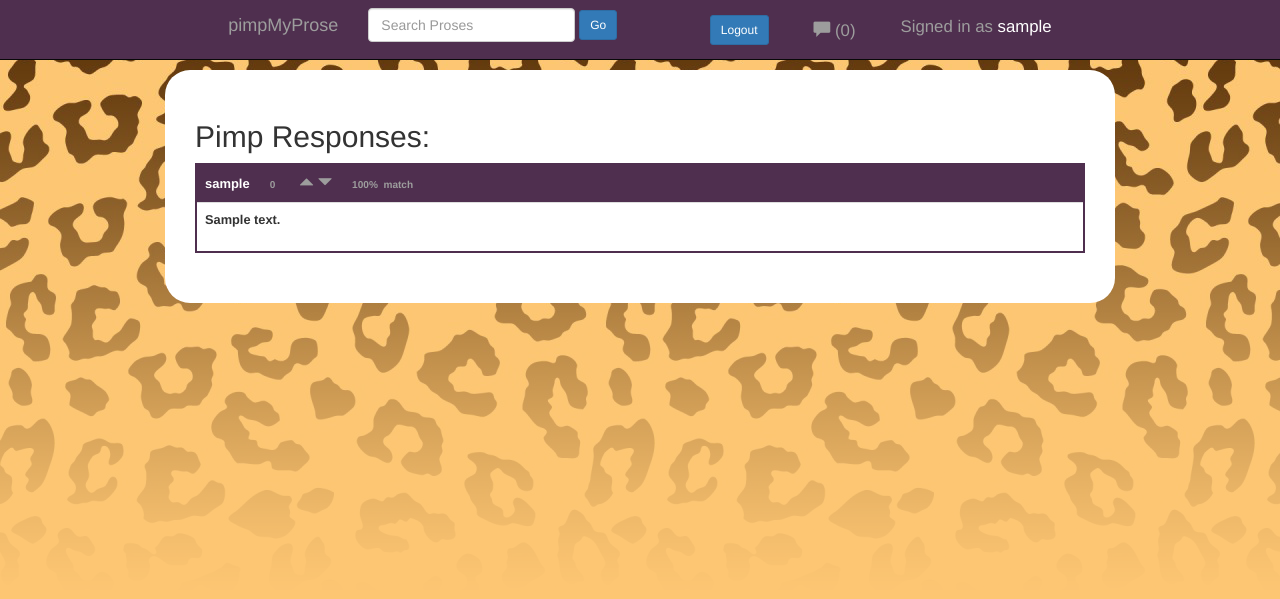
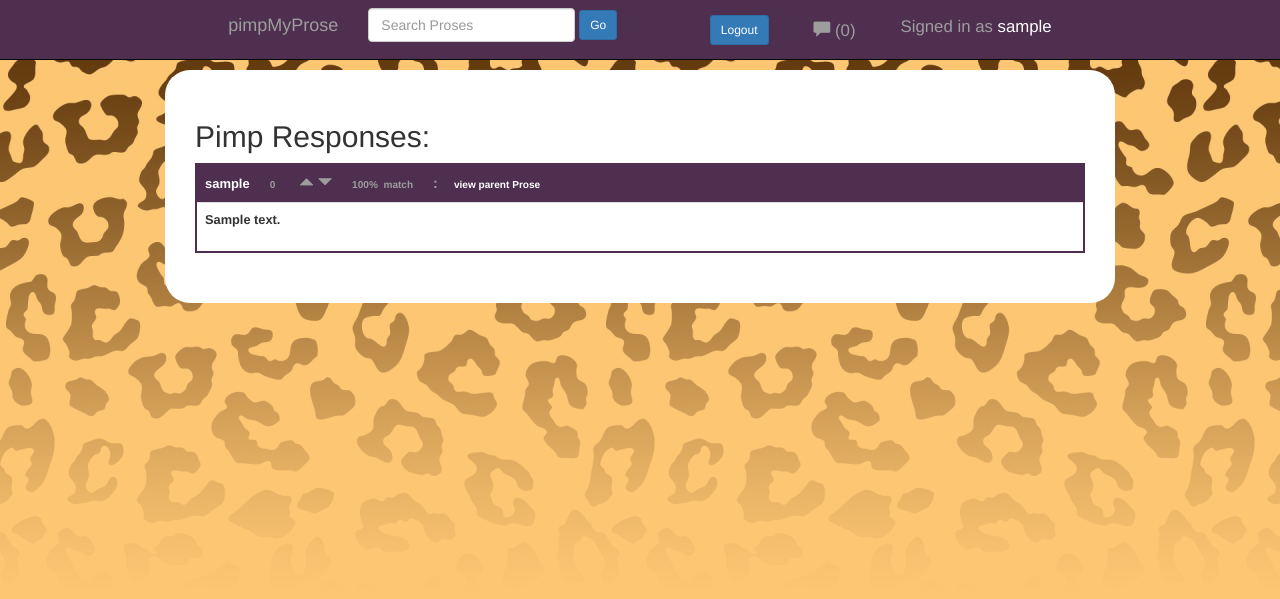
Before and after one commit to Vilos92/pimpmyprose, a Django app: page /prose/notifications/ in a window 1280 px wide. Shown: the top 599 px of the page. Run offline with Django 3.2, Linux system fonts and the light colour scheme; a user stored in the database is signed in; tables that the repository leaves empty hold one stand-in row (values such as "Sample post"); lists and menus that the app fills with data are empty; parts of the project's set-up code (start-up, migrations or seed data) failed here and were passed over; some libraries are stand-ins or nearby versions.

Commit message:
Pimps now link to parent Prose in the notification list, not just the Profile page.

```diff
--- a/pimpmyprose/prose/views.py
+++ b/pimpmyprose/prose/views.py
@@ -282,7 +282,7 @@ def profile( request, user_id ):
 
 	# Pass pimp_list_profile as true to indicate that
 	# pimps should have links to their parent prose
-	pimp_list_profile = True
+	show_parent_prose = True
 
 	# Only show follow status if logged in
 	if request.user.is_authenticated():
@@ -296,7 +296,7 @@ def profile( request, user_id ):
 	return render_to_response(
 			'prose/profile.html',
 			{	'userProfile' : userProfile, 'prose_list' : latest_prose_list,
-				'pimp_list' : latest_pimp_list, 'pimp_list_profile' : pimp_list_profile,
+				'pimp_list' : latest_pimp_list, 'show_parent_prose' : show_parent_prose,
 				'followingUser' : followingUser },
 			context )
 
@@ -314,9 +314,12 @@ def notifications(request):
 	# Subtract notification list from the overall pimp_response_list
 	pimp_response_list = [ pimp for pimp in pimp_response_list if pimp not in pimp_notification_list ]
 
+	# Pass variable to indicate that Pimp's should link to their parent Prose
+	show_parent_prose = True
+
 	return render_to_response(
 			'prose/notifications.html',
-			{ 'pimp_notification_list' : pimp_notification_list, 'pimp_response_list' : pimp_response_list },
+			{ 'pimp_notification_list' : pimp_notification_list, 'pimp_response_list' : pimp_response_list, 'show_parent_prose' : show_parent_prose },
 			context )
 
 # Manage the user profile
--- a/pimpmyprose/templates/prose/pimp_list_item.html
+++ b/pimpmyprose/templates/prose/pimp_list_item.html
@@ -4,7 +4,7 @@
 		&nbsp;&nbsp;&nbsp;&nbsp;<p id="pimp_{{ pimp.id }}_score" class="pimpProseTableHeaderText">{{ pimp.score }}</p>
 		&nbsp;&nbsp;&nbsp;&nbsp;{% include "prose/voting_interface.html" %}
 		&nbsp;&nbsp;&nbsp;&nbsp;<p class="pimpProseTableHeaderText">{{ pimp.percentMatch }}%&nbsp;&nbsp;match</p>
-		{% if pimp_list_profile %}&nbsp;&nbsp;&nbsp;&nbsp;:&nbsp;&nbsp;&nbsp;&nbsp;<a href="{% url 'prose:detail' pimp.prose_id %}"><p class="pimpProseTableHeaderText">view parent Prose</p></a>{% endif %}
+		{% if show_parent_prose %}&nbsp;&nbsp;&nbsp;&nbsp;:&nbsp;&nbsp;&nbsp;&nbsp;<a href="{% url 'prose:detail' pimp.prose_id %}"><p class="pimpProseTableHeaderText">view parent Prose</p></a>{% endif %}
 	</th>
 </tr>
 <tr class="pimpProseTableOtherRows">
```
